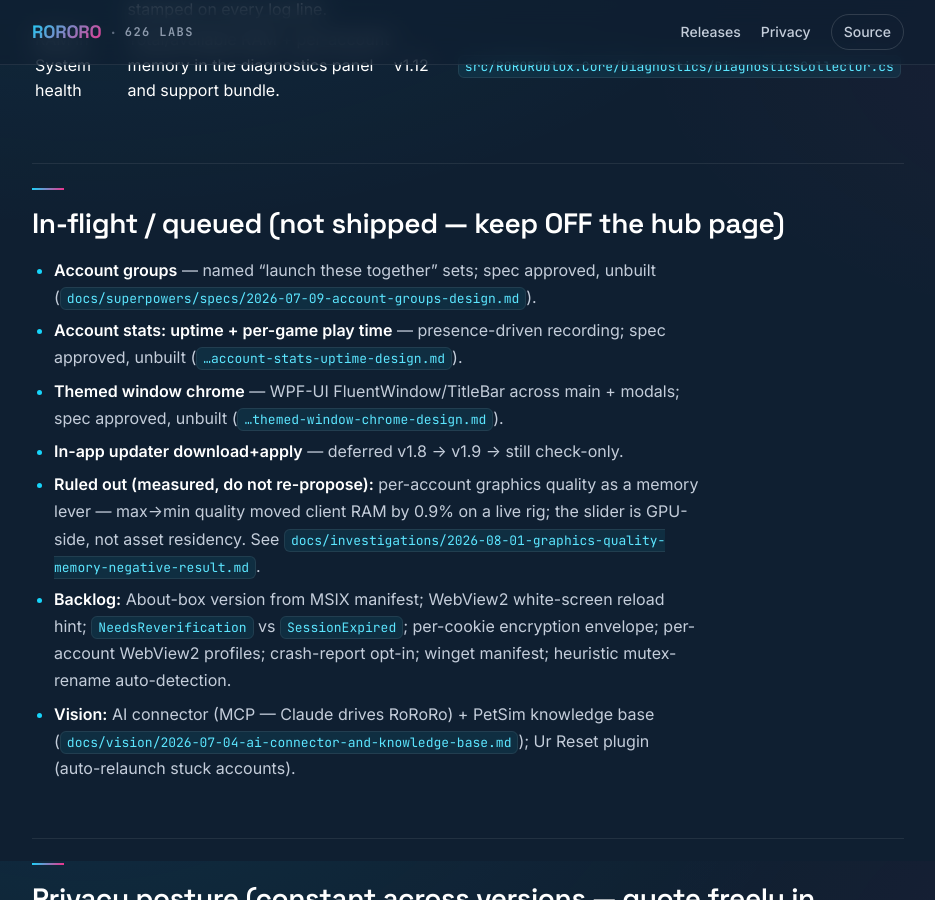
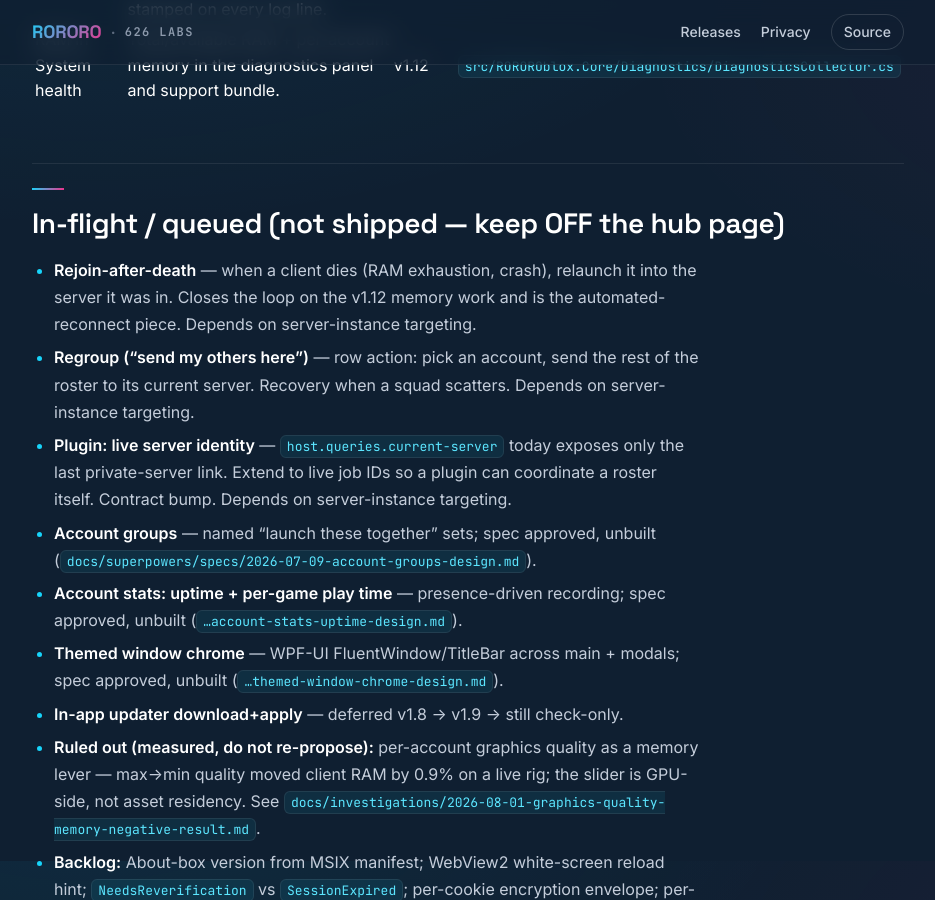
Before and after one commit to estevanhernandez-stack-ed/ROROROblox, a Jekyll site: the page built from docs/features.md, in a window 1280 px wide and 900 px high, scrolled down 10839 px. Shown: the whole window, without its empty margins (172-1107 px from the left). Built offline with Jekyll 4.4.1, drawn with Linux system fonts in a browser that asks for light colours; our own code applies the rules of GitHub Pages for plain Markdown files.

Commit message:
docs(ledger): queue the three server-instance-targeting follow-ups
Rejoin-after-death, regroup, and the plugin live-server-identity capability all
depend on the same primitive (target a specific running server by job ID) that
Recycle and Squad Launch are about to get. Queued explicitly so they do not
evaporate once the primitive ships and the immediate itch is scratched.

Co-Authored-By: Claude Opus 5 (1M context) <noreply@anthropic.com>

```diff
--- a/docs/features.md
+++ b/docs/features.md
@@ -140,6 +140,9 @@
 
 ## In-flight / queued (not shipped — keep OFF the hub page)
 
+- **Rejoin-after-death** — when a client dies (RAM exhaustion, crash), relaunch it into the server it was in. Closes the loop on the v1.12 memory work and is the automated-reconnect piece. Depends on server-instance targeting.
+- **Regroup ("send my others here")** — row action: pick an account, send the rest of the roster to its current server. Recovery when a squad scatters. Depends on server-instance targeting.
+- **Plugin: live server identity** — `host.queries.current-server` today exposes only the last private-server link. Extend to live job IDs so a plugin can coordinate a roster itself. Contract bump. Depends on server-instance targeting.
 - **Account groups** — named "launch these together" sets; spec approved, unbuilt (`docs/superpowers/specs/2026-07-09-account-groups-design.md`).
 - **Account stats: uptime + per-game play time** — presence-driven recording; spec approved, unbuilt (`…account-stats-uptime-design.md`).
 - **Themed window chrome** — WPF-UI FluentWindow/TitleBar across main + modals; spec approved, unbuilt (`…themed-window-chrome-design.md`).
```
